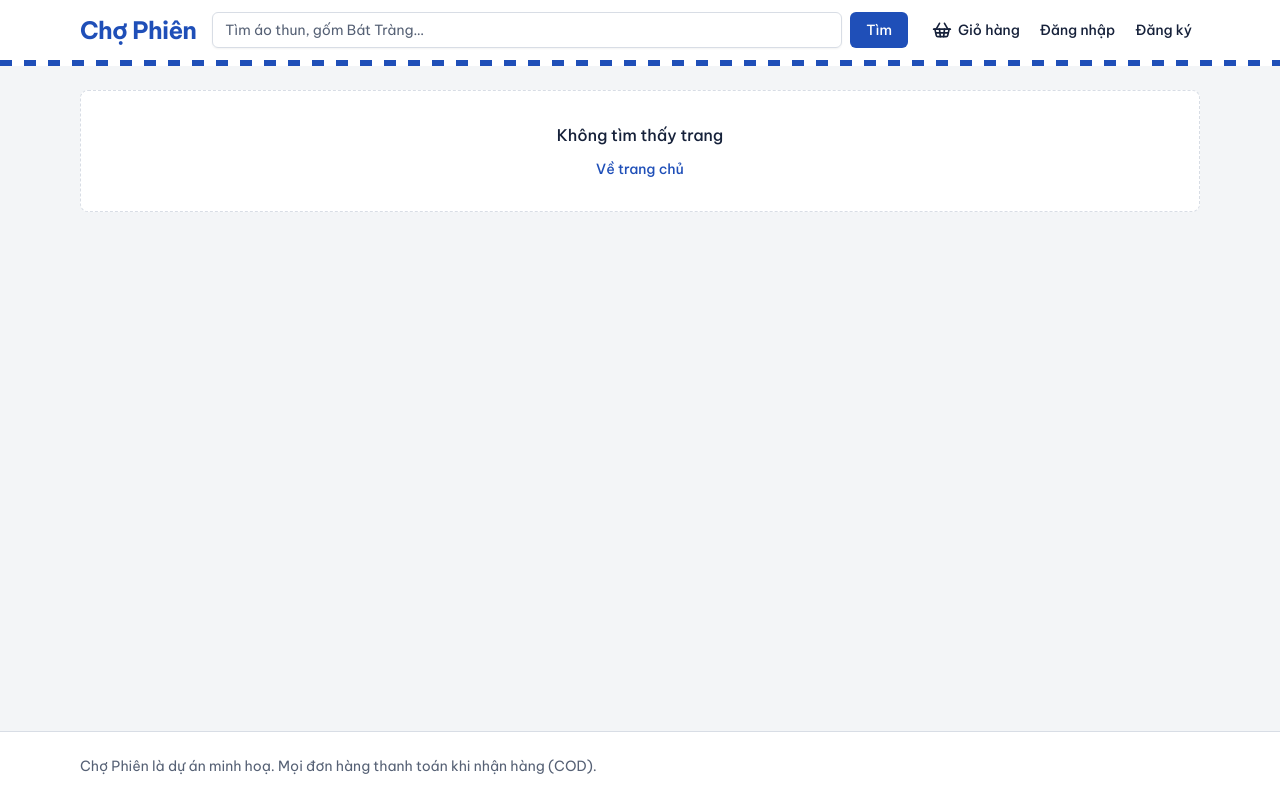
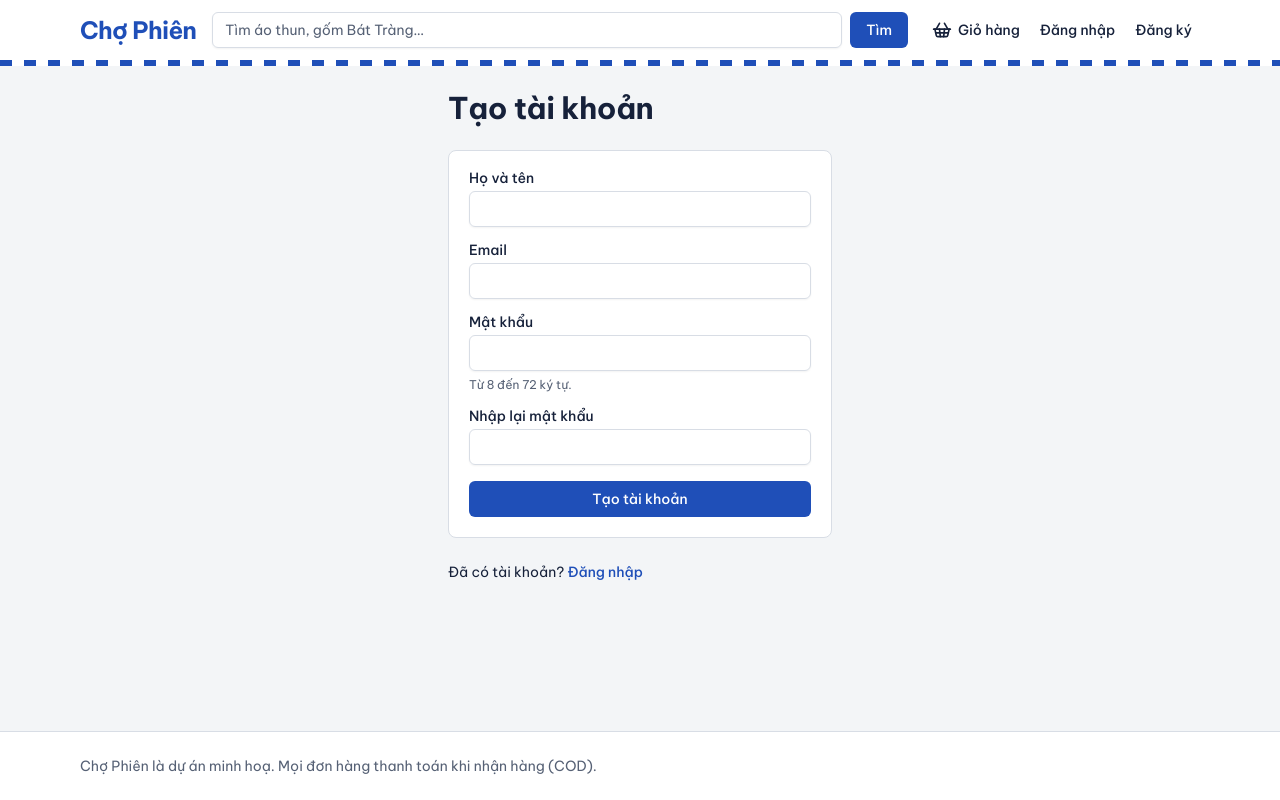
Before and after one commit to ngoxuanchien/E-Commerce, a React (Vite) app in the folder web/: page /register in a window 1280 px wide. Built offline with nearby package versions, Linux system fonts and the light colour scheme; no server answers; what openapi-fetch would draw is missing.

Commit message:
feat(web): add login and register pages with safe post-login redirect

```diff
--- a/web/src/components/ui/field.tsx
+++ b/web/src/components/ui/field.tsx
@@ -21,3 +21,8 @@ export function Field({ id, label, error, hint, children }: {
     </div>
   );
 }
+
+/** Accessibility wiring for a control rendered inside <Field id={id}>. */
+export function controlProps(id: string, error?: string) {
+  return { id, 'aria-invalid': error ? true : undefined, 'aria-describedby': error ? `${id}-error` : undefined } as const;
+}
--- /dev/null
+++ b/web/src/features/auth/LoginPage.tsx
@@ -0,0 +1,71 @@
+import { zodResolver } from '@hookform/resolvers/zod';
+import { useForm } from 'react-hook-form';
+import { Link, Navigate, useLocation, useNavigate, useSearchParams } from 'react-router';
+import { z } from 'zod';
+import { errorMessage } from '@/api/errors';
+import { Alert, AlertDescription } from '@/components/ui/alert';
+import { Button } from '@/components/ui/button';
+import { Field, controlProps } from '@/components/ui/field';
+import { Input } from '@/components/ui/input';
+import { safeNext } from '@/lib/safe-next';
+import { useAuth } from './auth-context';
+
+const loginSchema = z.object({
+  email: z.string().trim().min(1, 'Vui lòng nhập email'),
+  password: z.string().min(1, 'Vui lòng nhập mật khẩu'),
+});
+type LoginValues = z.infer<typeof loginSchema>;
+
+export function LoginPage() {
+  const { user, login } = useAuth();
+  const [params] = useSearchParams();
+  const navigate = useNavigate();
+  const location = useLocation();
+  const next = safeNext(params.get('next'));
+  const registeredEmail = (location.state as { registeredEmail?: string } | null)?.registeredEmail;
+  const form = useForm<LoginValues>({ resolver: zodResolver(loginSchema), defaultValues: { email: registeredEmail ?? '', password: '' } });
+  const { errors, isSubmitting, submitCount } = form.formState;
+
+  if (user && submitCount === 0) return <Navigate to={next} replace />;
+
+  const onSubmit = form.handleSubmit(async ({ email, password }) => {
+    try {
+      await login(email, password);
+      navigate(next, { replace: true });
+    } catch (err) {
+      form.setError('root', { message: errorMessage(err, { UNAUTHENTICATED: 'Email hoặc mật khẩu không đúng.' }) });
+    }
+  });
+
+  const registerHref = params.get('next') ? `/register?next=${encodeURIComponent(next)}` : '/register';
+  return (
+    <section className="mx-auto max-w-sm space-y-6" aria-labelledby="login-title">
+      <h1 id="login-title" className="text-3xl font-bold">Đăng nhập</h1>
+      {registeredEmail ? (
+        <Alert>
+          <AlertDescription>Tạo tài khoản thành công. Mời bạn đăng nhập.</AlertDescription>
+        </Alert>
+      ) : null}
+      <form noValidate onSubmit={onSubmit} className="space-y-4 rounded-lg border bg-card p-5">
+        {errors.root ? (
+          <Alert variant="destructive">
+            <AlertDescription>{errors.root.message}</AlertDescription>
+          </Alert>
+        ) : null}
+        <Field id="email" label="Email" error={errors.email?.message}>
+          <Input type="email" autoComplete="email" {...controlProps('email', errors.email?.message)} {...form.register('email')} />
+        </Field>
+        <Field id="password" label="Mật khẩu" error={errors.password?.message}>
+          <Input type="password" autoComplete="current-password" {...controlProps('password', errors.password?.message)} {...form.register('password')} />
+        </Field>
+        <Button type="submit" className="w-full" disabled={isSubmitting}>
+          {isSubmitting ? 'Đang đăng nhập…' : 'Đăng nhập'}
+        </Button>
+      </form>
+      <p className="text-sm">
+        Chưa có tài khoản?{' '}
+        <Link to={registerHref} className="font-medium text-tarp hover:underline">Đăng ký</Link>
+      </p>
+    </section>
+  );
+}
--- /dev/null
+++ b/web/src/features/auth/RegisterPage.tsx
@@ -0,0 +1,74 @@
+import { zodResolver } from '@hookform/resolvers/zod';
+import { useForm } from 'react-hook-form';
+import { Link, useNavigate, useSearchParams } from 'react-router';
+import { z } from 'zod';
+import { api } from '@/api/client';
+import { ApiError, applyFieldErrors, errorMessage, unwrap } from '@/api/errors';
+import { Alert, AlertDescription } from '@/components/ui/alert';
+import { Button } from '@/components/ui/button';
+import { Field, controlProps } from '@/components/ui/field';
+import { Input } from '@/components/ui/input';
+import { safeNext } from '@/lib/safe-next';
+
+const registerSchema = z
+  .object({
+    full_name: z.string().trim().min(1, 'Vui lòng nhập họ tên').max(100, 'Họ tên tối đa 100 ký tự'),
+    email: z.string().trim().max(254, 'Email quá dài').regex(/^[^@\s]+@[^@\s]+\.[^@\s]+$/, 'Email không hợp lệ'),
+    password: z.string().min(8, 'Mật khẩu cần ít nhất 8 ký tự').max(72, 'Mật khẩu tối đa 72 ký tự'),
+    confirm: z.string(),
+  })
+  .refine((v) => v.password === v.confirm, { path: ['confirm'], message: 'Mật khẩu nhập lại không khớp' });
+type RegisterValues = z.infer<typeof registerSchema>;
+
+export function RegisterPage() {
+  const [params] = useSearchParams();
+  const navigate = useNavigate();
+  const nextQuery = params.get('next') ? `?next=${encodeURIComponent(safeNext(params.get('next')))}` : '';
+  const form = useForm<RegisterValues>({ resolver: zodResolver(registerSchema), defaultValues: { full_name: '', email: '', password: '', confirm: '' } });
+  const { errors, isSubmitting } = form.formState;
+
+  const onSubmit = form.handleSubmit(async ({ full_name, email, password }) => {
+    try {
+      await unwrap(api.POST('/api/auth/register', { body: { full_name, email, password } }));
+      navigate(`/login${nextQuery}`, { state: { registeredEmail: email.toLowerCase() } });
+    } catch (err) {
+      if (err instanceof ApiError && err.code === 'CONFLICT') {
+        form.setError('email', { message: 'Email này đã được đăng ký.' });
+        return;
+      }
+      if (!applyFieldErrors(err, form.setError)) form.setError('root', { message: errorMessage(err) });
+    }
+  });
+
+  return (
+    <section className="mx-auto max-w-sm space-y-6" aria-labelledby="register-title">
+      <h1 id="register-title" className="text-3xl font-bold">Tạo tài khoản</h1>
+      <form noValidate onSubmit={onSubmit} className="space-y-4 rounded-lg border bg-card p-5">
+        {errors.root ? (
+          <Alert variant="destructive">
+            <AlertDescription>{errors.root.message}</AlertDescription>
+          </Alert>
+        ) : null}
+        <Field id="full_name" label="Họ và tên" error={errors.full_name?.message}>
+          <Input autoComplete="name" {...controlProps('full_name', errors.full_name?.message)} {...form.register('full_name')} />
+        </Field>
+        <Field id="email" label="Email" error={errors.email?.message}>
+          <Input type="email" autoComplete="email" {...controlProps('email', errors.email?.message)} {...form.register('email')} />
+        </Field>
+        <Field id="password" label="Mật khẩu" hint="Từ 8 đến 72 ký tự." error={errors.password?.message}>
+          <Input type="password" autoComplete="new-password" {...controlProps('password', errors.password?.message)} {...form.register('password')} />
+        </Field>
+        <Field id="confirm" label="Nhập lại mật khẩu" error={errors.confirm?.message}>
+          <Input type="password" autoComplete="new-password" {...controlProps('confirm', errors.confirm?.message)} {...form.register('confirm')} />
+        </Field>
+        <Button type="submit" className="w-full" disabled={isSubmitting}>
+          {isSubmitting ? 'Đang tạo tài khoản…' : 'Tạo tài khoản'}
+        </Button>
+      </form>
+      <p className="text-sm">
+        Đã có tài khoản?{' '}
+        <Link to={`/login${nextQuery}`} className="font-medium text-tarp hover:underline">Đăng nhập</Link>
+      </p>
+    </section>
+  );
+}
--- a/web/src/routes/AppRoutes.tsx
+++ b/web/src/routes/AppRoutes.tsx
@@ -2,13 +2,17 @@ import { Route, Routes } from 'react-router';
 import { RootLayout } from '@/components/layout/RootLayout';
 import { StoreLayout } from '@/components/layout/StoreLayout';
 import { NotFoundPage } from '@/components/states';
+import { LoginPage } from '@/features/auth/LoginPage';
+import { RegisterPage } from '@/features/auth/RegisterPage';
 
 export function AppRoutes() {
   return (
     <Routes>
       <Route element={<RootLayout />}>
         <Route element={<StoreLayout />}>
-          {/* public routes (Tasks 9-12) */}
+          <Route path="login" element={<LoginPage />} />
+          <Route path="register" element={<RegisterPage />} />
+          {/* public routes (Tasks 10-12) */}
           {/* <Route element={<RequireAuth />}> buyer + seller routes (Tasks 13-18) </Route> */}
           <Route path="*" element={<NotFoundPage />} />
         </Route>
```
Also changed, not shown: 2 other files (tests, documents, lock files or other folders).
